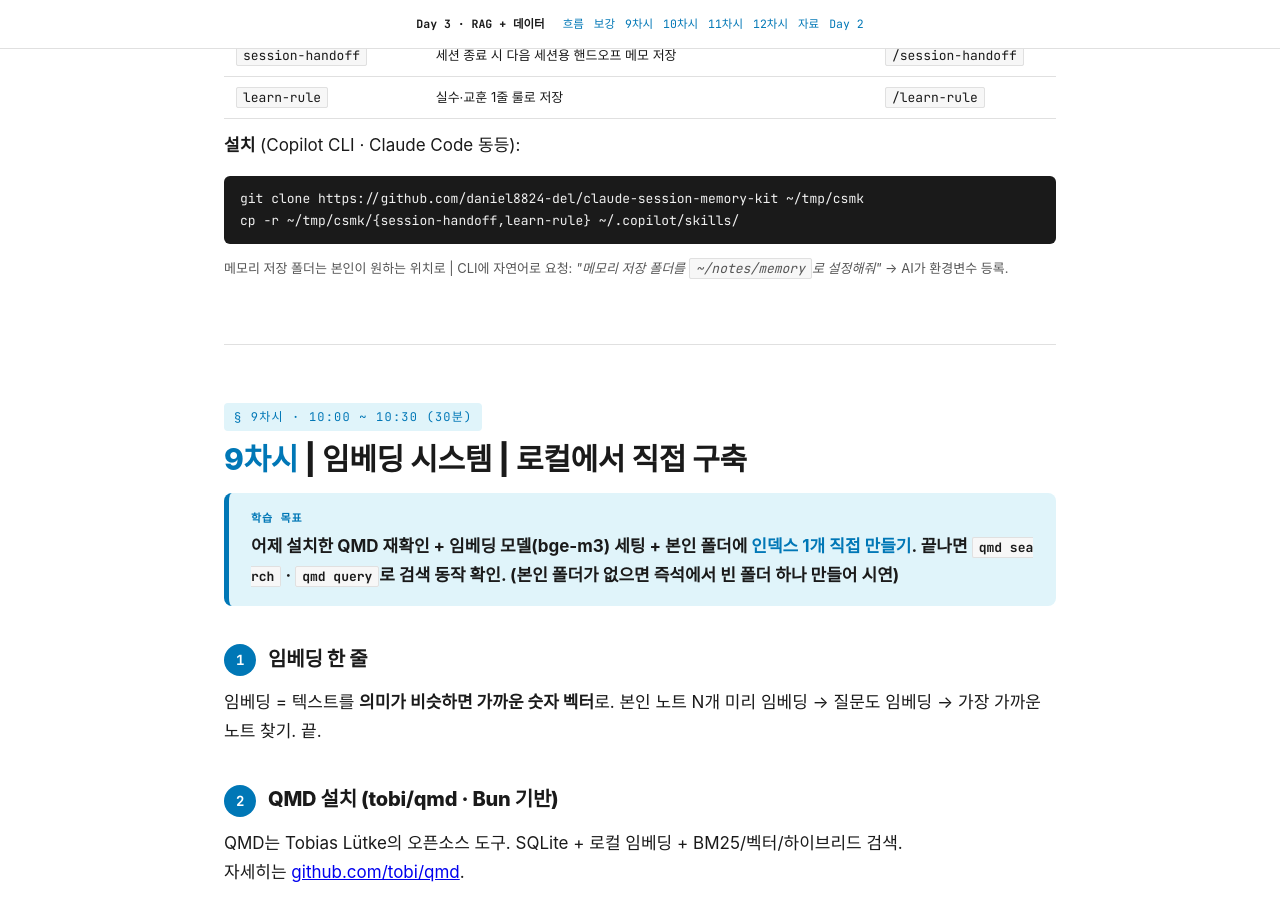
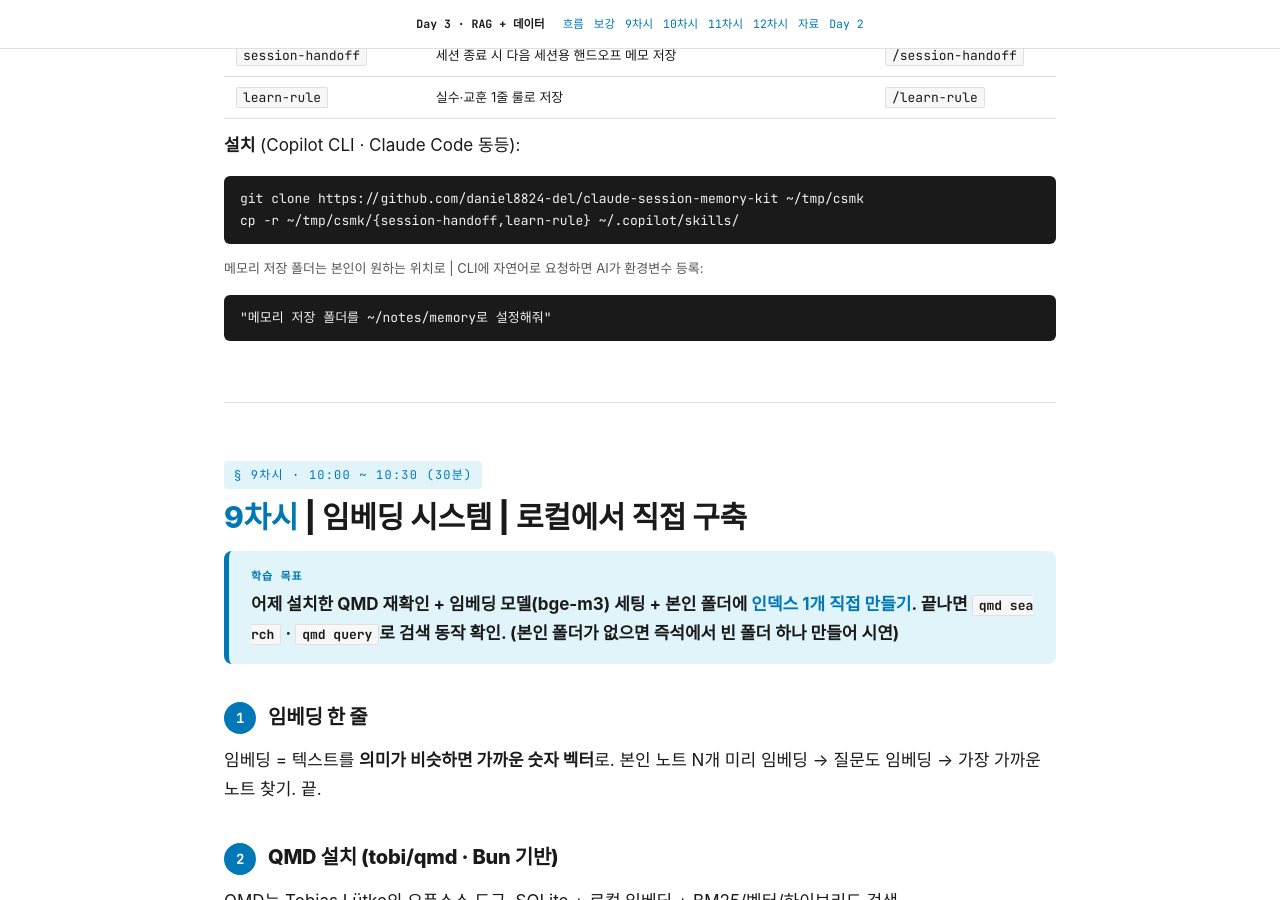
Before and after one commit to daniel8824-del/rag-day3, a Jekyll site: the page docs/index.html, which Jekyll copies as it is, in a window 1280 px wide and 900 px high, scrolled down 8622 px. Built offline with Jekyll 4.4.1, drawn with Linux system fonts in a browser that asks for light colours; some web fonts are replaced.

Commit message:
§7 메모리 키트 자연어 프롬프트 별도 코드 스니펫 분리

```diff
--- a/docs/index.html
+++ b/docs/index.html
@@ -903,7 +903,8 @@ $B screenshot /tmp/login-success.png
   <pre style="background:#1a1a1a;color:#f0f0f0;padding:12px 16px;border-radius:6px;font-size:13px;">git clone https://github.com/daniel8824-del/claude-session-memory-kit ~/tmp/csmk
 cp -r ~/tmp/csmk/{session-handoff,learn-rule} ~/.copilot/skills/</pre>
 
-  <p style="font-size:13px;color:#555;">메모리 저장 폴더는 본인이 원하는 위치로 | CLI에 자연어로 요청: <em>"메모리 저장 폴더를 <code class="inline">~/notes/memory</code>로 설정해줘"</em> → AI가 환경변수 등록.</p>
+  <p style="font-size:13px;color:#555;">메모리 저장 폴더는 본인이 원하는 위치로 | CLI에 자연어로 요청하면 AI가 환경변수 등록:</p>
+  <pre style="background:#1a1a1a;color:#f0f0f0;padding:12px 16px;border-radius:6px;font-size:13px;">"메모리 저장 폴더를 ~/notes/memory로 설정해줘"</pre>
 </section>
 
 <!-- §2 9차시 임베딩 시스템 -->
```
